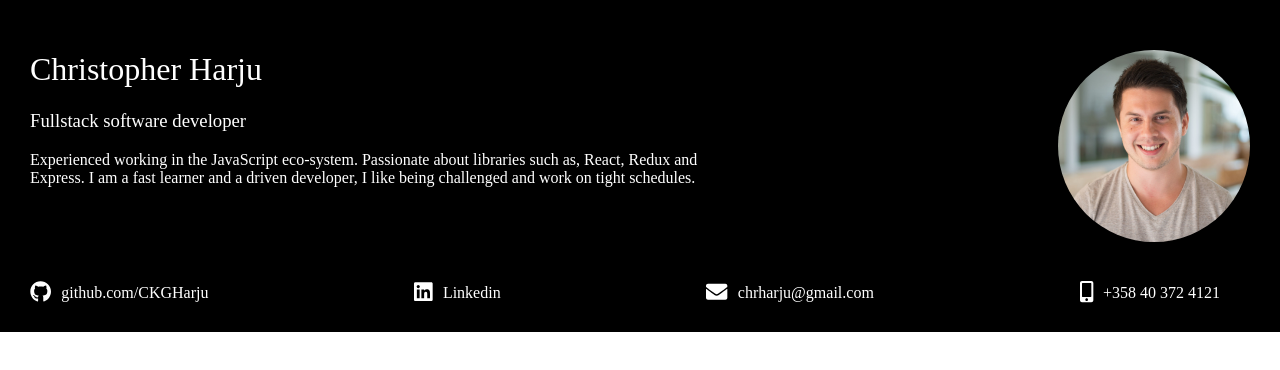
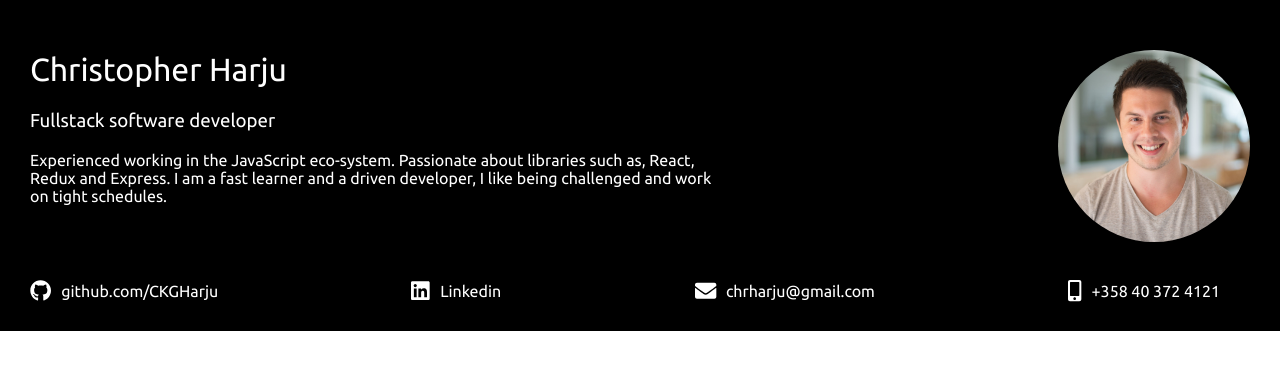
Before and after one commit to CKGHarju/personal-website, a Next.js app: page / in a window 1280 px wide. Shown: the top 370 px of the page. Built offline with nearby package versions, Linux system fonts and the light colour scheme.

Commit message:
add font

```diff
--- a/pages/_document.js
+++ b/pages/_document.js
@@ -5,7 +5,9 @@
   render() {
     return (
       <Html lang="en">
-        <Head />
+        <Head>
+          <link href="https://fonts.googleapis.com/css2?family=Ubuntu&display=swap" rel="stylesheet" />
+        </Head>
         <body>
           <Main />
           <NextScript />
```
